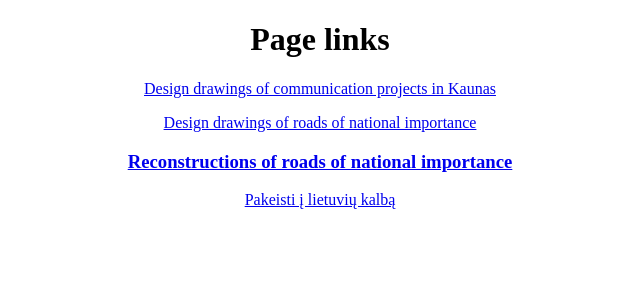
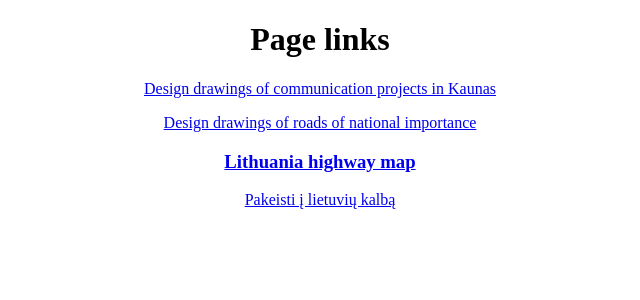
Before and after one commit to kirstukas7/kirstukas7.github.io, a Jekyll site: the page built from pages/index/index_en.html, in a window 1280 px wide. Shown: the top 300 px of the page, without its empty margins (320-960 px from the left). Built offline with Jekyll 4.4.1, drawn with Linux system fonts in a browser that asks for light colours; comment, search, counter and statistics services are not loaded.

Commit message:
Update missing new name

```diff
--- a/_data/index/en.yml
+++ b/_data/index/en.yml
@@ -1,5 +1,5 @@
 header: Page links
 kspb: Design drawings of communication projects in Kaunas
 vrspb: Design drawings of roads of national importance
-vrkr: Reconstructions of roads of national importance
+vrkr: Lithuania highway map
 lang: Pakeisti į lietuvių kalbą
--- a/_data/index/lt.yml
+++ b/_data/index/lt.yml
@@ -1,5 +1,5 @@
 header: Puslapių nuorodos
 kspb: Kauno susisiekimo projektų brėžiniai
 vrspb: Valstybinės reikšmės kelių projektiniai brėžiniai
-vrkr: Valstybinės reikšmės kelių rekonstrukcijos
+vrkr: Magistralinių kelių žemėlapis
 lang: Switch to English
```
